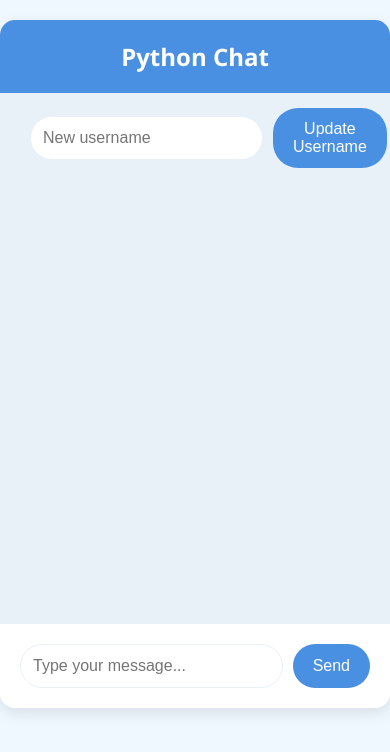
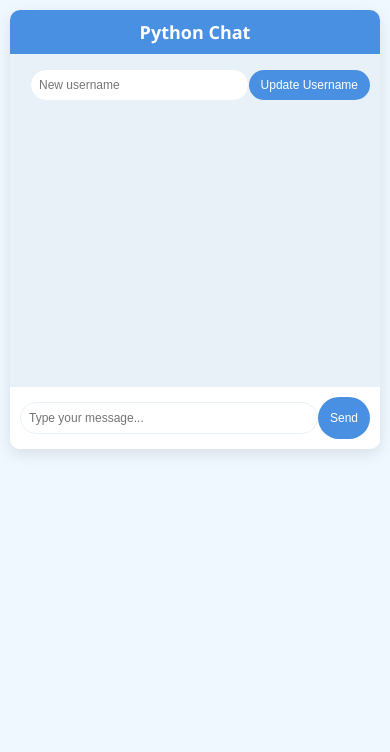
Before and after one commit to King05081/Chat-Room, a Flask app: page / in a window 390 px wide. Shown: the top 752 px of the page. Run offline with Flask 3, Linux system fonts and the light colour scheme; some libraries are stand-ins or nearby versions.

Commit message:
Update index.html

```diff
--- a/templates/index.html
+++ b/templates/index.html
@@ -12,6 +12,7 @@
 		></script>
 
 		<style>
+			/* Global Styles */
 		:root {
 		    --primary-color: #4a90e2;
 		    --primary-light: #5da8ff;
@@ -158,6 +159,95 @@
 		    margin-right: 0;
 		    margin-left: 10px;
 		}
+
+		/* Media Queries for Mobile Responsiveness */
+		@media screen and (max-width: 768px) {
+		    .chat-container {
+		        margin: 10px;
+		        border-radius: 10px;
+		    }
+
+		    .chat-header {
+		        font-size: 20px;
+		        padding: 15px;
+		    }
+
+		    .chat-messages {
+		        padding: 10px;
+		        height: 300px;
+		    }
+
+		    .message img {
+		        width: 30px;
+		        height: 30px;
+		    }
+
+		    .message-content {
+		        font-size: 14px;
+		        padding: 10px;
+		    }
+
+		    .message-username {
+		        font-size: 12px;
+		    }
+
+		    .chat-input,
+		    .username-container {
+		        flex-wrap: wrap;
+		        padding: 10px;
+		    }
+
+		    #message-input,
+		    #username-input {
+		        font-size: 14px;
+		        padding: 10px;
+		        margin: 5px 0;
+		    }
+
+		    #send-button,
+		    #update-username-button {
+		        padding: 10px 15px;
+		        font-size: 14px;
+		    }
+		}
+
+		@media screen and (max-width: 480px) {
+		    .chat-header {
+		        font-size: 18px;
+		        padding: 10px;
+		    }
+
+		    .chat-messages {
+		        height: 250px;
+		    }
+
+		    .message img {
+		        width: 25px;
+		        height: 25px;
+		    }
+
+		    .message-content {
+		        font-size: 12px;
+		        padding: 8px;
+		    }
+
+		    .message-username {
+		        font-size: 10px;
+		    }
+
+		    #message-input,
+		    #username-input {
+		        font-size: 12px;
+		        padding: 8px;
+		    }
+
+		    #send-button,
+		    #update-username-button {
+		        padding: 8px 12px;
+		        font-size: 12px;
+		    }
+		}
+
 		</style>
 	</head>
 	<body>
```
Lines whose indentation alone changed are shown as unchanged.
